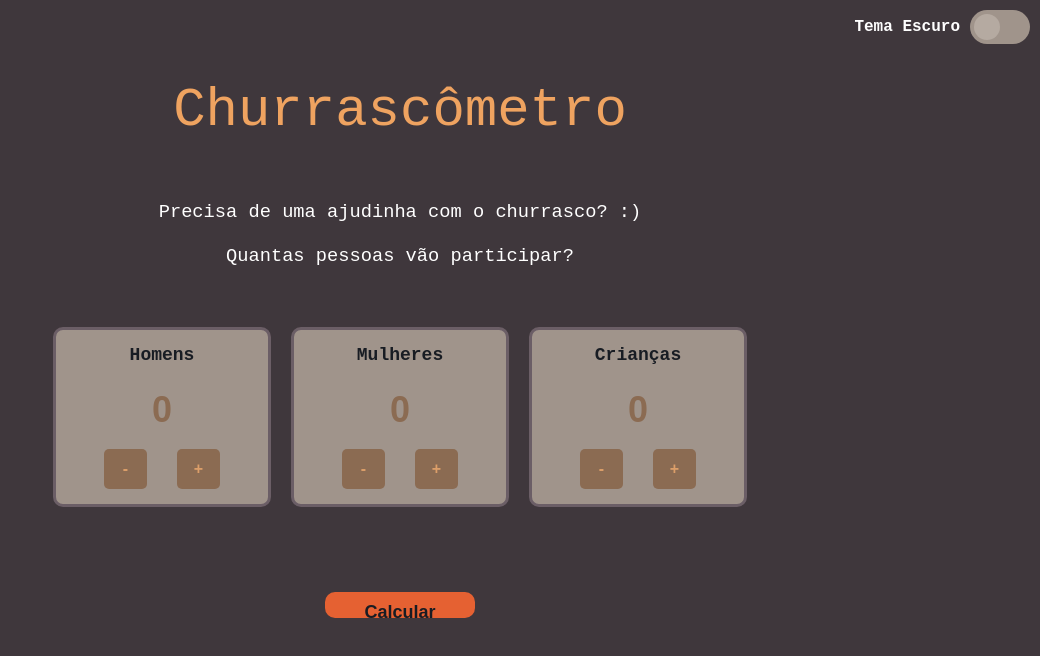
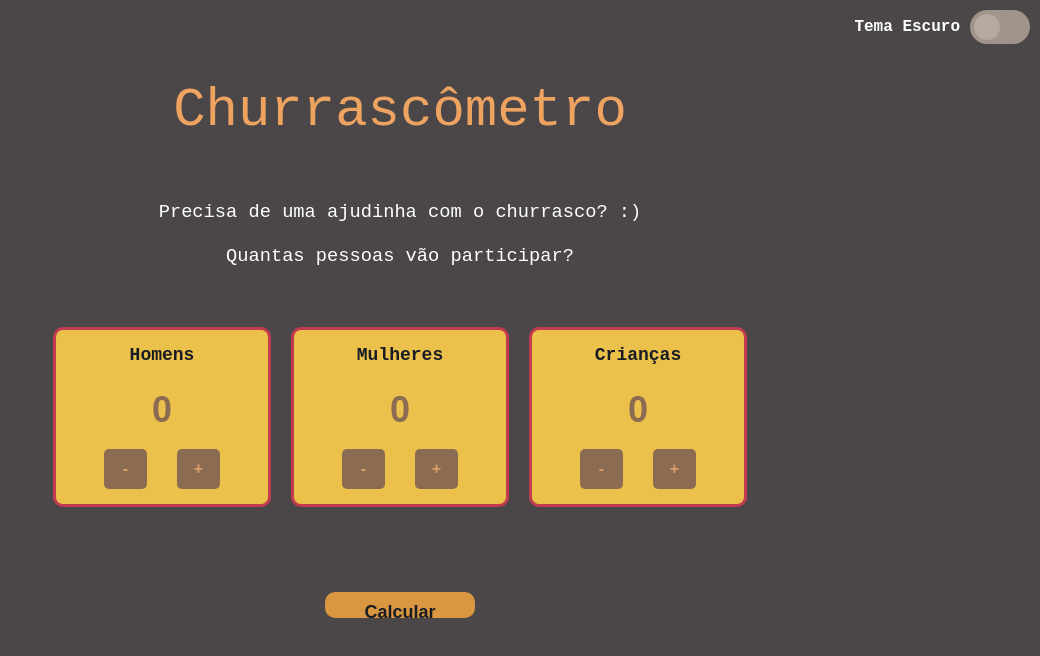
Before and after one commit to francieli-alvarenga/churrascometro, a React (Create React App) app in the folder churrascometro/: page / in a window 1280 px wide. Shown: the top 656 px of the page, without its empty margins (240-1280 px from the left). Built offline with nearby package versions, Linux system fonts and the light colour scheme.

Commit message:
add funtion theme

```diff
--- a/churrascometro/src/App.css
+++ b/churrascometro/src/App.css
@@ -1,17 +1,20 @@
+/* Estilos gerais */
 * {
   margin: 0;
   padding: 0;
 }
 
+/* Definição de cores para temas */
 :root {
-  --div-bg: #a0948b;
-  --div-border: #6b5e66;
-  --default-button: #e56132;
+  --div-bg: #ebc14c;
+  --div-border: #c33b50;
+  --default-button: #d99741;
   --title-page: #efa360;
-  --bg-page: #3f373c;
+  --bg-page: #4b4749;
   --text-color: white;
 }
 
+/* Definição de cores para o tema claro */
 .light-theme {
   --div-bg: #a0948b;
   --div-border: #6b5e66;
@@ -21,11 +24,13 @@
   --text-color: #181c23;
 }
 
+/* Estilos para o corpo do documento */
 body {
   font-family: "Fira Code", monospace;
   background-color: var(--bg-page);
 }
 
+/* Estilos para títulos */
 h1 {
   font-size: 54px;
   font-weight: 300;
@@ -43,6 +48,7 @@ caption {
   margin: 15px 0;
 }
 
+/* Estilos para containers */
 .container {
   max-width: 800px;
   margin: 0 auto;
@@ -50,10 +56,13 @@ caption {
   border-radius: 10px;
   text-align: center;
 }
+
+/* Estilos para linhas */
 .row {
   width: 100%;
 }
 
+/* Estilos para a primeira linha */
 .row-first {
   display: grid;
   grid-template-columns: repeat(3, 1fr);
@@ -61,6 +70,7 @@ caption {
   margin: 50px 0 15px;
 }
 
+/* Estilos para a calculadora */
 .calculator {
   width: auto;
   display: flex;
@@ -68,6 +78,7 @@ caption {
   align-items: center;
 }
 
+/* Estilos para grupos de entrada */
 .input-group {
   display: flex;
   flex-direction: column;
@@ -80,6 +91,7 @@ caption {
   border: 3px solid var(--div-border);
 }
 
+/* Estilos para labels */
 .input-group label {
   margin-bottom: 5px;
   line-height: 50px;
@@ -93,6 +105,7 @@ caption {
   font-weight: 800;
 }
 
+/* Estilos para inputs do tipo número */
 .input-group input[type="number"] {
   width: 100px;
   text-align: center;
@@ -104,19 +117,23 @@ caption {
   text-align: center;
 }
 
+/* Estilos para o foco em inputs do tipo número */
 .input-group input[type="number"]:focus {
   outline: none;
 }
 
+/* Estilos para inputs válidos */
 .input-valid {
   color: #8b6b52;
 }
 
+/* Estilos para o grupo de botões dentro de um grupo de entrada */
 .input-group .button-group {
   display: flex;
   justify-content: center;
 }
 
+/* Estilos para botões dentro de um grupo de entrada */
 .input-group button {
   padding: 5px 10px;
   font-size: 16px;
@@ -124,6 +141,7 @@ caption {
   cursor: pointer;
 }
 
+/* Estilos para botões pequenos dentro de um grupo de entrada */
 .input-group__button--small {
   display: inline-block;
   border: none;
@@ -139,6 +157,7 @@ caption {
   border-radius: 5px;
 }
 
+/* Estilos para o label "alcoholicLabel" */
 #alcoholicLabel {
   color: #181c23;
   font-size: 17px;
@@ -146,12 +165,14 @@ caption {
   font-weight: 600;
 }
 
+/* Estilos para remover os botões de incremento e decremento dos inputs */
 input::-webkit-outer-spin-button,
 input::-webkit-inner-spin-button {
   -webkit-appearance: none;
   margin: 0;
 }
 
+/* Estilos para o botão padrão */
 .default-button {
   border: none;
   margin: 30px 0 10px;
@@ -168,6 +189,7 @@ input::-webkit-inner-spin-button {
   display: inline-block;
 }
 
+/* Estilos para o formulário de entrada */
 .input-form {
   color: #8b6b52;
   width: 300px;
@@ -181,6 +203,7 @@ input::-webkit-inner-spin-button {
   border-radius: 10px;
 }
 
+/* Estilos para o formulário */
 form {
   display: flex;
   flex-direction: column;
@@ -189,6 +212,7 @@ form {
   height: 250px;
 }
 
+/* Estilos para o cabeçalho do formulário */
 #header-form {
   font-size: large;
   width: 50%;
@@ -198,17 +222,20 @@ form {
   margin-bottom: 25px;
 }
 
+/* Estilos para o label de consentimento */
 #consent-label {
   color: var(--text-color);
   cursor: pointer;
   margin-bottom: 15px;
 }
 
+/* Estilos para a checkbox de consentimento */
 #consent-checkbox {
   margin-right: 4px;
   cursor: pointer;
 }
 
+/* Estilos para o input de consentimento */
 #consent-input {
   padding-top: 20px;
   max-width: 400px;
@@ -216,6 +243,7 @@ form {
   font-size: smaller;
 }
 
+/* Estilos para mensagens de erro */
 #error-postal-code,
 #invalid-name,
 #invalid-email,
@@ -226,10 +254,12 @@ form {
   visibility: hidden;
 }
 
+/* Estilos para o container de navegação */
 #nav-container {
   position: relative;
 }
 
+/* Estilos para o botão de voltar na navegação */
 #back-nav {
   position: absolute;
   left: 200px;
@@ -239,6 +269,7 @@ form {
   cursor: pointer;
 }
 
+/* Estilos para o botão de pular registro */
 #skip-register {
   position: absolute;
   right: 200px;
@@ -248,6 +279,7 @@ form {
   cursor: pointer;
 }
 
+/* Estilos para o botão de tema */
 #theme-button {
   background-color: var(--div-bg);
   border: none;
@@ -261,6 +293,7 @@ form {
   color: var(--text-color);
 }
 
+/* Estilos para o texto do label de tema */
 #label-theme-text {
   position: absolute;
   top: 18px;
@@ -270,6 +303,7 @@ form {
   color: var(--text-color);
 }
 
+/* Estilos para o switch de tema */
 .switch {
   position: absolute;
   right: 10px;
@@ -279,12 +313,14 @@ form {
   height: 34px;
 }
 
+/* Estilos para o input do switch de tema */
 .switch input {
   opacity: 0;
   width: 0;
   height: 0;
 }
 
+/* Estilos para o slider do switch de tema */
 .slider {
   position: absolute;
   cursor: pointer;
@@ -298,6 +334,7 @@ form {
   border-radius: 34px;
 }
 
+/* Estilos para o estado inicial do slider do switch de tema */
 .slider:before {
   position: absolute;
   content: "";
@@ -311,15 +348,18 @@ form {
   border-radius: 50%;
 }
 
+/* Estilos para o estado marcado do slider do switch de tema */
 input:checked + .slider {
   content: "";
   background-color: #181c23;
 }
 
+/* Estilos para o estado focado do slider do switch de tema */
 input:focus + .slider {
   box-shadow: 0 0 1px #181c23;
 }
 
+/* Estilos para o estado marcado do slider do switch de tema */
 input:checked + .slider:before {
   content: "";
   -webkit-transform: translateX(26px);
@@ -327,22 +367,26 @@ input:checked + .slider:before {
   transform: translateX(26px);
 }
 
+/* Estilos para o total de convidados */
 .result-total-guest {
   color: var(--text-color);
   font-size: large;
   margin-bottom: 30px;
 }
 
+/* Estilos para o total de convidados */
 #total-guest {
   margin: 20px;
   font-size: larger;
   color: #e56132;
 }
 
+/* Estilos para a lista de convidados */
 .guest-list {
   margin: 20px;
 }
 
+/* Estilos para o grupo de resultados */
 .input-group-result {
   display: flex;
   flex-direction: column;
@@ -356,11 +400,13 @@ input:checked + .slider:before {
   border: 5px solid var(--div-border);
 }
 
+/* Estilos para os resultados */
 .results {
   list-style-type: none;
   width: 100%;
 }
 
+/* Estilos para os itens de resultado */
 .results li {
   position: relative;
   height: 40px;
@@ -372,16 +418,19 @@ input:checked + .slider:before {
   box-sizing: border-box;
 }
 
+/* Estilos para o nome do convidado nos itens de resultado */
 .results li strong {
   position: absolute;
   left: 0;
 }
 
+/* Estilos para o número de convidados nos itens de resultado */
 .results li span {
   position: absolute;
   right: 0;
 }
 
+/* Estilos para o cabeçalho dos resultados */
 #header-result {
   width: 100%;
   display: flex;
@@ -390,6 +439,7 @@ input:checked + .slider:before {
   margin-bottom: 5px;
 }
 
+/* Estilos para o texto do cabeçalho dos resultados */
 #header-result p {
   font-weight: 900;
   font-size: larger;
--- /dev/null
+++ b/churrascometro/src/Components/ComponentesGerais/Theme.jsx
@@ -0,0 +1,30 @@
+import React, { useState } from "react";
+import "../../App.css"; // Importe seu arquivo CSS aqui
+
+const Theme = () => {
+  const [isDarkTheme, setIsDarkTheme] = useState(false);
+
+  const handleThemeChange = () => {
+    setIsDarkTheme(!isDarkTheme);
+    document.body.className = isDarkTheme ? "dark-theme" : "light-theme";
+  };
+
+  return (
+    <div className="theme-container">
+      <label id="label-theme-text" htmlFor="input-theme">
+        {isDarkTheme ? "Tema Claro" : "Tema Escuro"}
+      </label>
+      <label className="switch">
+        <input
+          type="checkbox"
+          id="input-theme"
+          checked={isDarkTheme}
+          onChange={handleThemeChange}
+        />
+        <span className="slider"></span>
+      </label>
+    </div>
+  );
+};
+
+export default Theme;
--- /dev/null
+++ b/churrascometro/src/Components/ComponentesGerais/Title.jsx
@@ -0,0 +1,3 @@
+export const Title = () => {
+  return <h1>Churrascômetro</h1>;
+};
--- /dev/null
+++ b/churrascometro/src/Components/Home/SubTitle.jsx
@@ -0,0 +1,10 @@
+export const SubTitle = () => {
+  return (
+    <h3>
+      Precisa de uma ajudinha com o churrasco? :)
+      <br />
+      <br />
+      Quantas pessoas vão participar?
+    </h3>
+  );
+};
--- a/churrascometro/src/pages/Form.jsx
+++ b/churrascometro/src/pages/Form.jsx
@@ -1,5 +1,7 @@
 import React, { useState } from "react";
 import { useNavigate, useLocation } from "react-router-dom";
+import { Title } from "../Components/ComponentesGerais/Title";
+import Theme from "../Components/ComponentesGerais/Theme";
 
 const Form = () => {
   const navigate = useNavigate();
@@ -18,7 +20,7 @@ const Form = () => {
 
   return (
     <div className="container">
-      <h1>Churrascômetro</h1>
+      <Title />
       <div className="calculator">
         <div className="row">
           <div className="input-form-group">
@@ -72,20 +74,7 @@ const Form = () => {
           </div>
         </div>
       </div>
-      <div className="theme-container">
-        <label id="label-theme-text" htmlFor="input-theme">
-          Tema Escuro
-        </label>
-        <label className="switch">
-          <input
-            type="checkbox"
-            id="input-theme"
-            checked={isChecked}
-            onChange={() => setIsChecked(!isChecked)}
-          />
-          <span className="slider"></span>
-        </label>
-      </div>
+      <Theme />
     </div>
   );
 };
--- a/churrascometro/src/pages/HomePage.jsx
+++ b/churrascometro/src/pages/HomePage.jsx
@@ -1,5 +1,8 @@
 import React, { useState } from "react";
 import { useNavigate } from "react-router-dom";
+import { Title } from "../Components/ComponentesGerais/Title";
+import { SubTitle } from "../Components/Home/SubTitle";
+import Theme from "../Components/ComponentesGerais/Theme";
 
 const HomePage = () => {
   const [men, setMen] = useState(0);
@@ -27,14 +30,9 @@ const HomePage = () => {
 
   return (
     <div className="container">
-      <h1>Churrascômetro</h1>
+      <Title />
       <div className="calculator">
-        <h3>
-          Precisa de uma ajudinha com o churrasco? :)
-          <br />
-          <br />
-          Quantas pessoas vão participar?
-        </h3>
+        <SubTitle />
         <div className="row-first">
           <div className="input-group">
             <label htmlFor="men">Homens</label>
@@ -123,20 +121,7 @@ const HomePage = () => {
           </div>
         </div>
       </div>
-      <div className="theme-container">
-        <label id="label-theme-text" htmlFor="input-theme">
-          Tema Escuro
-        </label>
-        <label className="switch">
-          <input
-            type="checkbox"
-            id="input-theme"
-            checked={isChecked}
-            onChange={handleCheckboxChange}
-          />
-          <span className="slider"></span>
-        </label>
-      </div>
+      <Theme />
     </div>
   );
 };
```
Also changed, not shown: churrascometro/src/pages/Results.jsx (+4 -25 lines).
